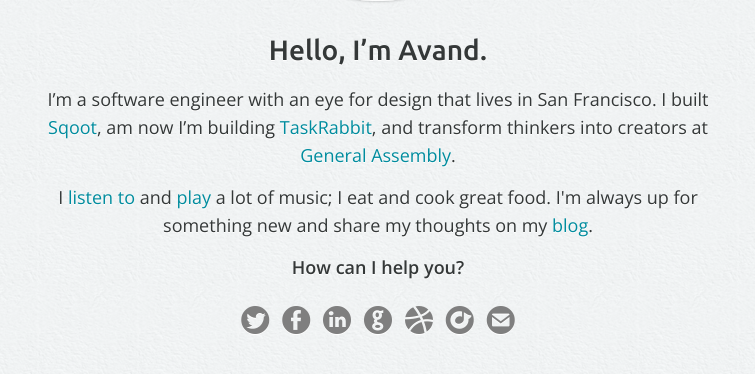
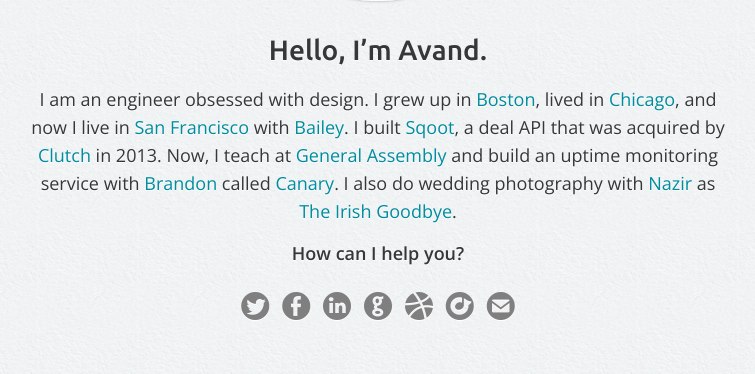
Before and after one commit to avand/avand.github.com, a Jekyll site: the page built from index.html, in a window 1280 px wide, cut to the strip 268-642 px from the top of the page. Shown: the whole strip, without its empty margins (262-1017 px from the left). Built offline with Jekyll 4.4.1, drawn with Linux system fonts in a browser that asks for light colours; Markdown is read by kramdown in place of the engine named in the settings; comment, search, counter and statistics services are not loaded.

Commit message:
Updated bio

```diff
--- a/_includes/_bio.html
+++ b/_includes/_bio.html
@@ -1,15 +1,14 @@
 <p>
-  I’m a software engineer with an eye for design that lives in San Francisco.
-  I built <a href="http://www.sqoot.com/" target="_blank">Sqoot</a>,
-  am now I’m building <a href="http://www.taskrabbit.com/" target="_blank">TaskRabbit</a>,
-  and transform thinkers into creators at
-  <a href="https://generalassemb.ly/instructors/avand-amiri/1341/" target="_blank">
-  General Assembly</a>.
+  I am an engineer obsessed with design. I grew up in
+  <a href="https://www.google.com/maps?q=Brookline,+MA&hl=en&sll=37.767679,-122.43186&sspn=0.014113,0.015385&oq=Brookline,+Ma&hnear=Brookline,+Norfolk,+Massachusetts&t=m&z=13" target="_blank">Boston</a>,
+  lived in <a href="https://www.google.com/maps?q=River+North,+Chicago,+IL&hl=en&sll=42.331764,-71.121164&sspn=0.105582,0.123081&oq=River+North,+Chicago&hnear=River+North,+Chicago,+Cook,+Illinois&t=m&z=15" target="_blank">Chicago</a>, and now I live in
+  <a href="https://www.google.com/maps?q=Duboce+Triangle,+San+Francisco,+CA&sll=37.75770000000001,-122.43759999999999&sspn=0.21717058037203832,0.38803894131732375&t=m&dg=opt&hnear=Duboce+Triangle,+San+Francisco,+California&z=16&iwloc=A" target="_blank">San Francisco</a>
+  with <a href="https://www.facebook.com/bailey.damon.3" target="_blank">Bailey</a>.
+  I built <a href="http://www.sqoot.com" target="_blank">Sqoot</a>, a deal API that was acquired by
+  <a href="http://clutch.com" target="_blank">Clutch</a> in 2013. Now, I teach at
+  <a href="https://generalassemb.ly/instructors/avand-amiri/1341/" target="_blank">General Assembly</a>
+  and build an uptime monitoring service with <a href="http://brandonweiss.me" target="_blank">Brandon</a>
+  called <a href="http://canaryup.com" target="_blank">Canary</a>. I also do wedding photography with
+  <a href="http://naziragah.com" target="_blank">Nazir</a> as
+  <a href="http://irishgoodbyesf.com" target="_blank">The Irish Goodbye</a>.
 </p>
-
-<p>
-  I <a href="http://www.rdio.com/people/avand">listen to</a> and
-  <a href="http://soundcloud.com/avand">play</a> a lot of music;
-  I eat and cook great food. I'm always up for something new and
-  share my thoughts on my <a href="/blog.html">blog</a>.
-</p>
```
